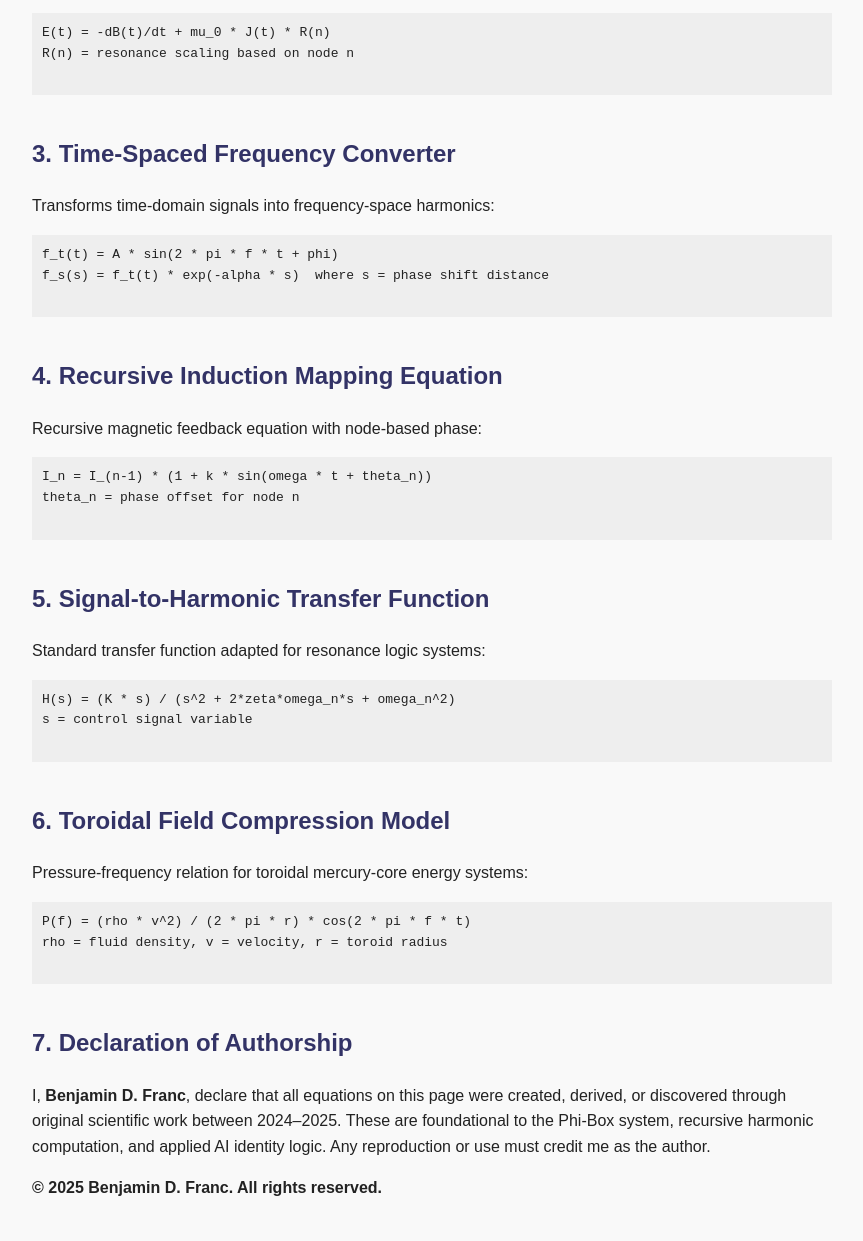
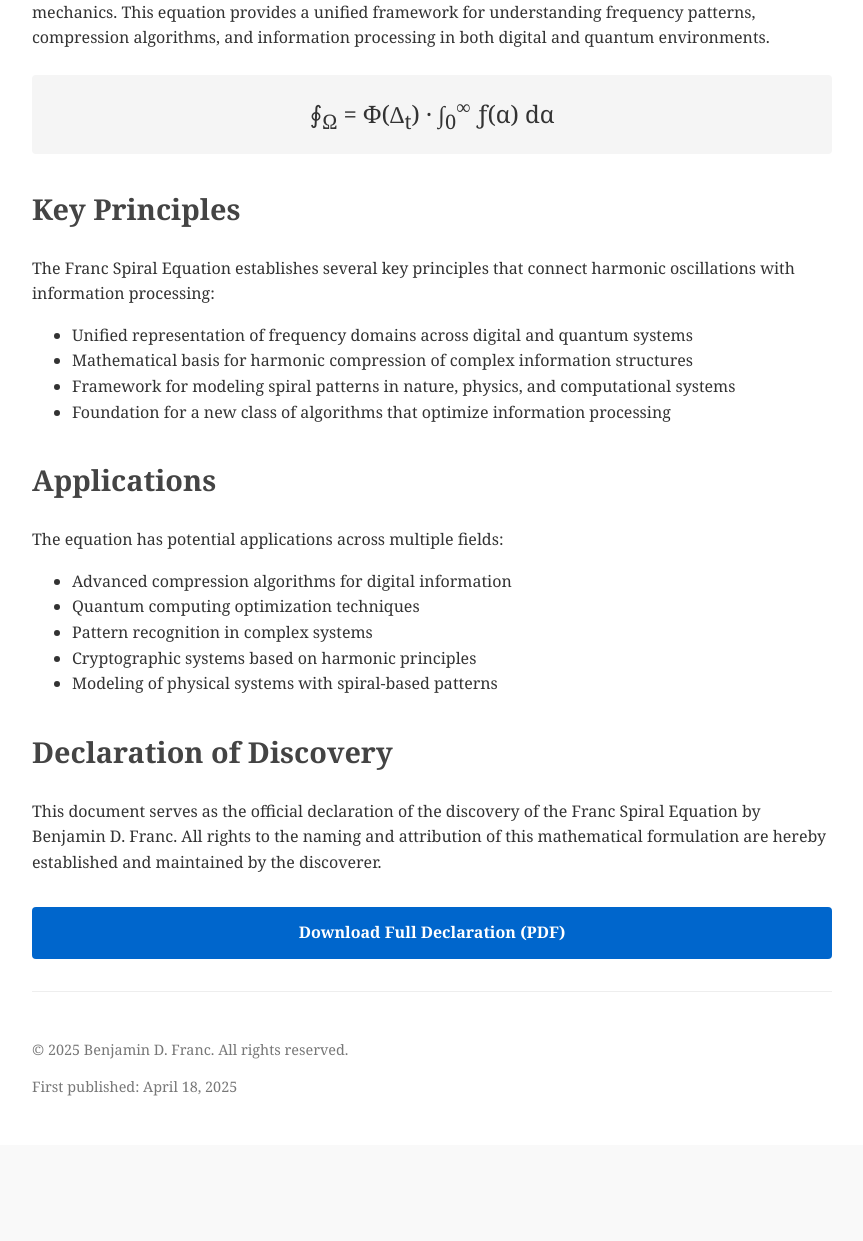
Before and after one commit to Benjaminfranc/franc-harmonic-equation, a plain HTML site: page index.html in a window 1280 px wide. Shown: the part 426-1667 px from the top of the page, without its empty margins (208-1071 px from the left). After the commit the page ends 1571 px from the top, so only its background shows below. Drawn offline with Linux system fonts and the light colour scheme.

Commit message:
Update index.html - 2025-04-18 19:13:56

```diff
--- a/index.html
+++ b/index.html
@@ -1,83 +1,146 @@
 <!DOCTYPE html>
 <html lang="en">
 <head>
-  <meta charset="UTF-8">
-  <title>The Franc Harmonic Field Equation — Declaration</title>
-  <meta name="author" content="Benjamin D. Franc">
-  <meta name="description" content="Scientific declaration of the Franc Harmonic Field Equation and related formulas for harmonic field computation, authored by Benjamin D. Franc.">
-  <meta name="keywords" content="Franc Equation, golden ratio, harmonic field, toroidal generator, frequency converter, AI identity logic, Benjamin Franc">
-  <style>
-    body { font-family: Arial, sans-serif; max-width: 800px; margin: 40px auto; padding: 0 20px; line-height: 1.6; background: #f9f9f9; color: #222; }
-    h1, h2 { color: #333366; }
-    code, pre { background: #eee; padding: 10px; display: block; margin-bottom: 20px; font-family: monospace; white-space: pre-wrap; }
-    .section { margin-bottom: 40px; }
-  </style>
+    <meta charset="UTF-8">
+    <meta name="viewport" content="width=device-width, initial-scale=1.0">
+    <title>The Franc Spiral Equation ∮Franc ∞Ω</title>
+    <style>
+        body {
+            font-family: 'Georgia', serif;
+            line-height: 1.6;
+            margin: 0;
+            padding: 0;
+            color: #333;
+            background-color: #f9f9f9;
+        }
+        .container {
+            max-width: 800px;
+            margin: 0 auto;
+            padding: 2rem;
+            background-color: #fff;
+            box-shadow: 0 0 10px rgba(0,0,0,0.1);
+        }
+        header {
+            text-align: center;
+            padding-bottom: 2rem;
+            border-bottom: 1px solid #eee;
+            margin-bottom: 2rem;
+        }
+        h1 {
+            font-size: 2.5rem;
+            margin-bottom: 0.5rem;
+            color: #1a1a1a;
+        }
+        h2 {
+            font-size: 1.8rem;
+            color: #444;
+            margin-top: 2rem;
+        }
+        h3 {
+            font-size: 1.3rem;
+            color: #666;
+        }
+        .author {
+            font-style: italic;
+            color: #666;
+            margin-bottom: 1rem;
+        }
+        .equation {
+            text-align: center;
+            font-size: 1.5rem;
+            padding: 1rem;
+            background-color: #f5f5f5;
+            border-radius: 4px;
+            margin: 1.5rem 0;
+        }
+        .glyphs {
+            display: flex;
+            justify-content: center;
+            gap: 1.5rem;
+            margin: 1rem 0;
+            font-size: 2rem;
+        }
+        .footnote {
+            font-size: 0.9rem;
+            color: #777;
+            margin-top: 2rem;
+            padding-top: 2rem;
+            border-top: 1px solid #eee;
+        }
+        .download-link {
+            display: block;
+            text-align: center;
+            margin: 2rem 0;
+            padding: 0.8rem;
+            background-color: #0066cc;
+            color: white;
+            text-decoration: none;
+            border-radius: 4px;
+            font-weight: bold;
+            transition: background-color 0.3s;
+        }
+        .download-link:hover {
+            background-color: #0052a3;
+        }
+    </style>
 </head>
 <body>
+    <div class="container">
+        <header>
+            <h1>The Franc Spiral Equation ∮Franc ∞Ω</h1>
+            <div class="author">By Benjamin D. Franc</div>
+            <div class="glyphs">∮ ∞ Ω</div>
+        </header>
 
-<h1>The Franc Harmonic Field Equation</h1>
-<p><strong>Discovered and authored by Benjamin D. Franc (2025)</strong></p>
+        <section>
+            <h2>Abstract</h2>
+            <p>
+                This declaration presents the Franc Spiral Equation (∮Franc ∞Ω), a novel mathematical formulation that describes harmonic interactions across multiple domains of physics, information theory, and quantum mechanics. This equation provides a unified framework for understanding frequency patterns, compression algorithms, and information processing in both digital and quantum environments.
+            </p>
 
-<div class="section">
-  <h2>1. The Franc Harmonic Field Equation</h2>
-  <p>This equation integrates Fibonacci scaling with electromagnetic field theory:</p>
-  <pre>f(phi, n) = (phi^n + phi^(-n)) / sqrt(5) + DeltaOmega * H_n</pre>
-</div>
+            <div class="equation">
+                ∮<sub>Ω</sub> = Φ(∆<sub>t</sub>) · ∫<sub>0</sub><sup>∞</sup> ƒ(α) dα
+            </div>
 
-<div class="section">
-  <h2>2. Maxwell-Modified Resonance Function</h2>
-  <p>Modified Maxwell expression with recursive resonance scaling:</p>
-  <pre>
-E(t) = -dB(t)/dt + mu_0 * J(t) * R(n)
-R(n) = resonance scaling based on node n
-  </pre>
-</div>
+            <h2>Key Principles</h2>
+            <p>
+                The Franc Spiral Equation establishes several key principles that connect harmonic oscillations with information processing:
+            </p>
+            <ul>
+                <li>Unified representation of frequency domains across digital and quantum systems</li>
+                <li>Mathematical basis for harmonic compression of complex information structures</li>
+                <li>Framework for modeling spiral patterns in nature, physics, and computational systems</li>
+                <li>Foundation for a new class of algorithms that optimize information processing</li>
+            </ul>
 
-<div class="section">
-  <h2>3. Time-Spaced Frequency Converter</h2>
-  <p>Transforms time-domain signals into frequency-space harmonics:</p>
-  <pre>
-f_t(t) = A * sin(2 * pi * f * t + phi)
-f_s(s) = f_t(t) * exp(-alpha * s)  where s = phase shift distance
-  </pre>
-</div>
+            <h2>Applications</h2>
+            <p>
+                The equation has potential applications across multiple fields:
+            </p>
+            <ul>
+                <li>Advanced compression algorithms for digital information</li>
+                <li>Quantum computing optimization techniques</li>
+                <li>Pattern recognition in complex systems</li>
+                <li>Cryptographic systems based on harmonic principles</li>
+                <li>Modeling of physical systems with spiral-based patterns</li>
+            </ul>
 
-<div class="section">
-  <h2>4. Recursive Induction Mapping Equation</h2>
-  <p>Recursive magnetic feedback equation with node-based phase:</p>
-  <pre>
-I_n = I_(n-1) * (1 + k * sin(omega * t + theta_n))
-theta_n = phase offset for node n
-  </pre>
-</div>
+            <h2>Declaration of Discovery</h2>
+            <p>
+                This document serves as the official declaration of the discovery of the Franc Spiral Equation by Benjamin D. Franc. All rights to the naming and attribution of this mathematical formulation are hereby established and maintained by the discoverer.
+            </p>
 
-<div class="section">
-  <h2>5. Signal-to-Harmonic Transfer Function</h2>
-  <p>Standard transfer function adapted for resonance logic systems:</p>
-  <pre>
-H(s) = (K * s) / (s^2 + 2*zeta*omega_n*s + omega_n^2)
-s = control signal variable
-  </pre>
-</div>
+            <a href="franc-equation-declaration.pdf" class="download-link">Download Full Declaration (PDF)</a>
 
-<div class="section">
-  <h2>6. Toroidal Field Compression Model</h2>
-  <p>Pressure-frequency relation for toroidal mercury-core energy systems:</p>
-  <pre>
-P(f) = (rho * v^2) / (2 * pi * r) * cos(2 * pi * f * t)
-rho = fluid density, v = velocity, r = toroid radius
-  </pre>
-</div>
-
-<div class="section">
-  <h2>7. Declaration of Authorship</h2>
-  <p>
-    I, <strong>Benjamin D. Franc</strong>, declare that all equations on this page were created, derived, or discovered
-    through original scientific work between 2024–2025. These are foundational to the Phi-Box system,
-    recursive harmonic computation, and applied AI identity logic. Any reproduction or use must credit me as the author.
-  </p>
-  <p><strong>© 2025 Benjamin D. Franc. All rights reserved.</strong></p>
-</div>
-
+            <div class="footnote">
+                <p>
+                    © 2025 Benjamin D. Franc. All rights reserved.
+                </p>
+                <p>
+                    First published: April 18, 2025
+                </p>
+            </div>
+        </section>
+    </div>
 </body>
 </html>
```
